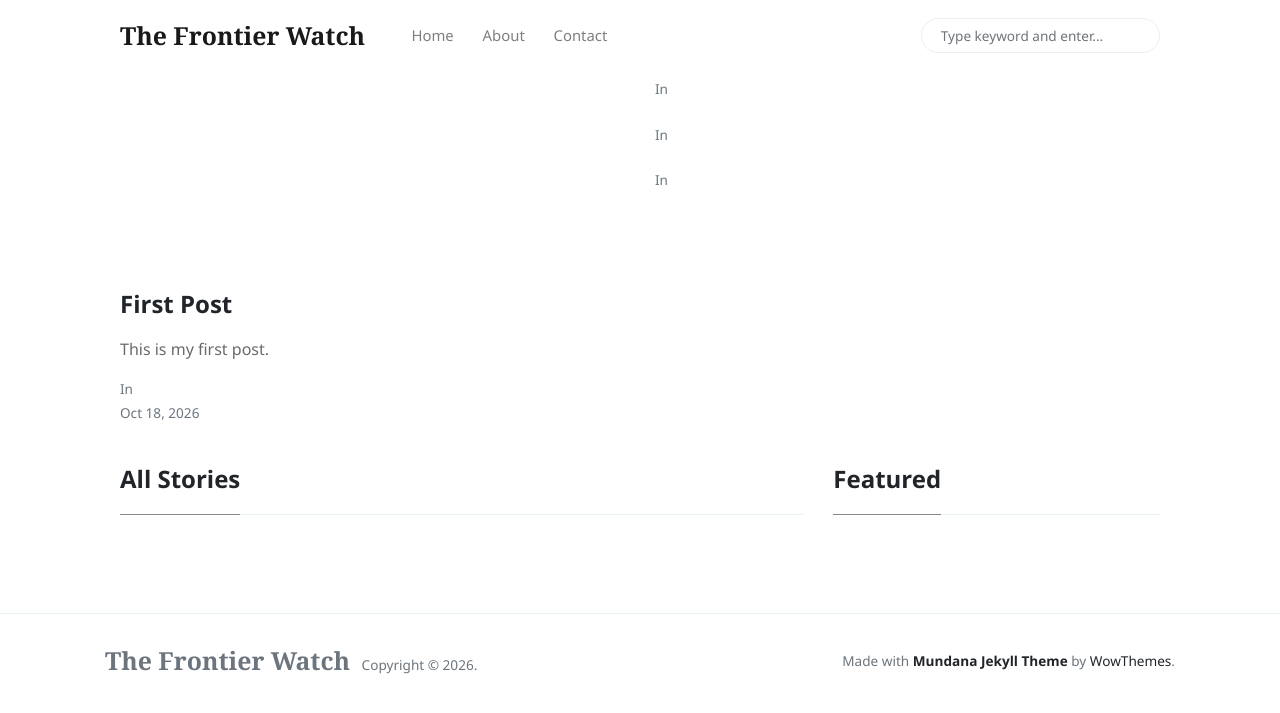
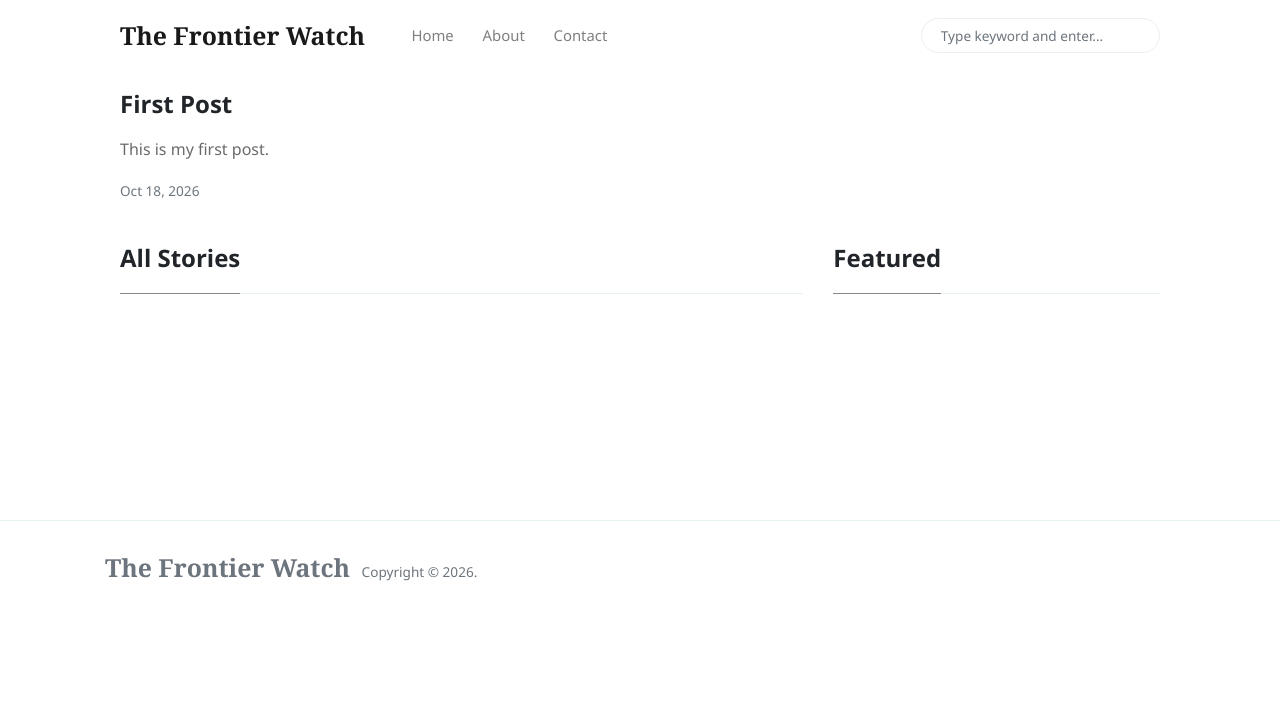
Before and after one commit to elchupchup/elchupchup.github.io, a Jekyll site: the page built from index.html, in a window 1280 px wide. Shown: the top 713 px of the page. Built offline with Jekyll 4.4.1, drawn with Linux system fonts in a browser that asks for light colours; nearby versions of some CDN libraries; the list of posts is cut into pages by our own code.

Commit message:
Hide empty homepage slots and blank category labels; drop theme credit
Co-Authored-By: Claude Opus 5.5 <noreply@anthropic.com>
Claude-Session: https://claude.ai/code/session_01E3E59Chv126E4e5frm22p3

```diff
--- a/_includes/main-loop-card.html
+++ b/_includes/main-loop-card.html
@@ -6,13 +6,13 @@
 	<p class="excerpt">
 	   {{ post.excerpt  | strip_html | strip_newlines | truncate: 186}}
 	</p>
-	<small class="d-block text-muted">
+	{% if post.categories.size > 0 %}<small class="d-block text-muted">
 		In <span class="catlist">
-		{% for category in post.categories %}
+{% for category in post.categories %}
 		<a class="text-capitalize text-muted smoothscroll" href="{{site.baseurl}}/categories.html#{{ category | downcase }}">{{ category }}</a><span class="sep">, </span>
 		{% endfor %}
-		</span>
-	</small>
+</span>
+	</small>{% endif %}
 	<small class="text-muted">
 		{{ post.date | date: '%b %d, %Y' }}
 	</small>
--- a/_includes/sidebar-featured.html
+++ b/_includes/sidebar-featured.html
@@ -7,6 +7,7 @@
                 <h6 class="font-weight-bold">
                     <a href="{{site.baseurl}}{{ post.url }}" class="text-dark">{{ post.title }}</a>
                 </h6>
+                {% if post.categories.size > 0 %}
                 <span class="d-block text-muted">
                     In <span class="catlist">
                     {% for category in post.categories %}
@@ -14,6 +15,7 @@
                     {% endfor %}
                     </span>
                 </span>
+                {% endif %}
             </span>
             </li>
         {% endfor %}
--- a/_layouts/default.html
+++ b/_layouts/default.html
@@ -81,9 +81,6 @@
                 <span>Copyright © <script>document.write(new Date().getFullYear())</script>.</span>
 
             </div>
-            <div>
-                Made with <a target="_blank" class="text-dark font-weight-bold" href="https://www.wowthemes.net/mundana-jekyll-theme/"> Mundana Jekyll Theme </a> by <a class="text-dark" target="_blank" href="https://www.wowthemes.net">WowThemes</a>.
-            </div>
         </div>
         </div>
     </footer>
--- a/index.html
+++ b/index.html
@@ -20,9 +20,11 @@ description: "A great Jekyll theme developed by Sal @wowthemesnet."
     {% assign latest_post = site.posts[0] %}
     <div class="col-md-6">
     <div class="card border-0 mb-4 box-shadow">
+    {% if latest_post.image %}
     <a href="{{site.baseurl}}{{latest_post.url}}">
     <div class="topfirstimage" style="background-image: url({% if latest_post.image contains "://" %}{{ latest_post.image }}{% else %} {{site.baseurl}}/{{ latest_post.image}}{% endif %}); height: 200px;    background-size: cover;    background-repeat: no-repeat;"></div>
     </a>
+    {% endif %}
     <div class="card-body px-0 pb-0 d-flex flex-column align-items-start">
     <h2 class="h4 font-weight-bold">
     <a class="text-dark" href="{{site.baseurl}}{{latest_post.url}}">{{ latest_post.title }}</a>
@@ -31,13 +33,13 @@ description: "A great Jekyll theme developed by Sal @wowthemesnet."
         {{ latest_post.excerpt | strip_html | strip_newlines | truncate: 136 }}
     </p>
     <div>
-        <small class="d-block text-muted">
+        {% if latest_post.categories.size > 0 %}<small class="d-block text-muted">
             In <span class="catlist">
 {% for category in latest_post.categories %}
                 <a class="text-capitalize text-muted smoothscroll" href="{{site.baseurl}}/categories.html#{{ category | downcase }}">{{ category }}</a><span class="sep">, </span>
                 {% endfor %}
 </span>
-        </small>
+        </small>{% endif %}
         <small class="text-muted">
             {{ latest_post.date | date: '%b %d, %Y' }}
         </small>
@@ -50,6 +52,7 @@ description: "A great Jekyll theme developed by Sal @wowthemesnet."
 
         <!-- second latest post -->
         {%- assign second_post = site.posts[1] -%}
+        {% if second_post %}
         <div class="mb-3 d-flex align-items-center">
                 {% if second_post.image %}
                 <div class="col-md-4">
@@ -62,21 +65,23 @@ description: "A great Jekyll theme developed by Sal @wowthemesnet."
                     <h2 class="mb-2 h6 font-weight-bold">
                     <a class="text-dark" href="{{site.baseurl}}{{second_post.url}}">{{ second_post.title }}</a>
                     </h2>
-                    <small class="d-block text-muted">
+                    {% if second_post.categories.size > 0 %}<small class="d-block text-muted">
                         In <span class="catlist">
 {% for category in second_post.categories %}
                         <a class="text-capitalize text-muted smoothscroll" href="{{site.baseurl}}/categories.html#{{ category | downcase }}">{{ category }}</a><span class="sep">, </span>
                         {% endfor %}
 </span>
-                    </small>
+                    </small>{% endif %}
                     <small class="text-muted">
                         {{ second_post.date | date: '%b %d, %Y' }}
                     </small>
                 </div>
             </div>
+        {% endif %}
 
         <!-- third latest post -->
         {%- assign third_post = site.posts[2] -%}
+        {% if third_post %}
         <div class="mb-3 d-flex align-items-center">
                 {% if third_post.image %}
                 <div class="col-md-4">
@@ -89,21 +94,23 @@ description: "A great Jekyll theme developed by Sal @wowthemesnet."
                     <h2 class="mb-2 h6 font-weight-bold">
                     <a class="text-dark" href="{{site.baseurl}}{{third_post.url}}">{{ third_post.title }}</a>
                     </h2>
-                    <small class="d-block text-muted">
+                    {% if third_post.categories.size > 0 %}<small class="d-block text-muted">
                         In <span class="catlist">
 {% for category in third_post.categories %}
                         <a class="text-capitalize text-muted smoothscroll" href="{{site.baseurl}}/categories.html#{{ category | downcase }}">{{ category }}</a><span class="sep">, </span>
                         {% endfor %}
 </span>
-                    </small>
+                    </small>{% endif %}
                     <small class="text-muted">
                         {{ third_post.date | date: '%b %d, %Y' }}
                     </small>
                 </div>
             </div>
+        {% endif %}
 
         <!-- fourth latest post -->
         {%- assign fourth_post = site.posts[3] -%}
+        {% if fourth_post %}
         <div class="mb-3 d-flex align-items-center">
                 {% if fourth_post.image %}
                 <div class="col-md-4">
@@ -116,18 +123,19 @@ description: "A great Jekyll theme developed by Sal @wowthemesnet."
                     <h2 class="mb-2 h6 font-weight-bold">
                     <a class="text-dark" href="{{site.baseurl}}{{fourth_post.url}}">{{ fourth_post.title }}</a>
                     </h2>
-                    <small class="d-block text-muted">
+                    {% if fourth_post.categories.size > 0 %}<small class="d-block text-muted">
                         In <span class="catlist">
 {% for category in fourth_post.categories %}
                         <a class="text-capitalize text-muted smoothscroll" href="{{site.baseurl}}/categories.html#{{ category | downcase }}">{{ category }}</a><span class="sep">, </span>
                         {% endfor %}
 </span>
-                    </small>
+                    </small>{% endif %}
                     <small class="text-muted">
                         {{ fourth_post.date | date: '%b %d, %Y' }}
                     </small>
                 </div>
             </div>
+        {% endif %}
 
     </div>
 
```
Lines whose indentation alone changed are shown as unchanged.
